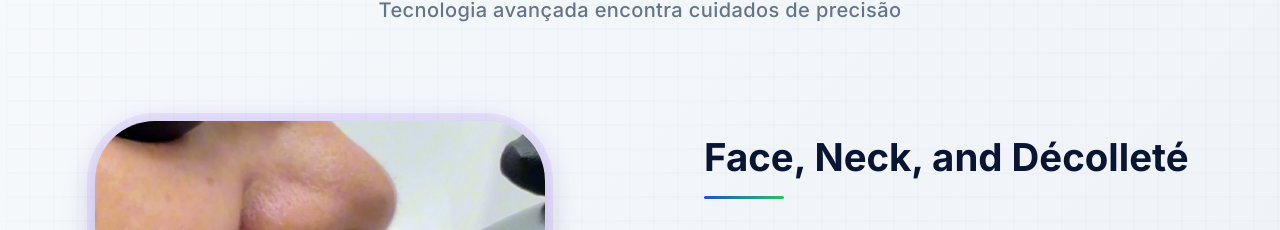
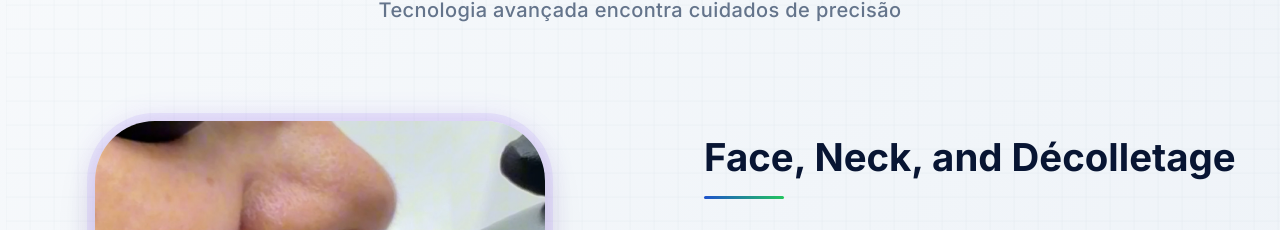
Before and after one commit to Webtech87/LazerCO2, a React (Vite) app in the folder client/: page / in a window 1280 px wide. Shown: the part 3177-3407 px from the top of the page. Built offline with nearby package versions, Linux system fonts and the light colour scheme.

Commit message:
[UPDATE] Change cursor from pointer to default and correct décolleté to décolletage

```diff
--- a/client/public/locales/en/translation.json
+++ b/client/public/locales/en/translation.json
@@ -64,7 +64,7 @@
   },
   "key_areas": {
     "title": "CO₂ Laser Precisely Applied to Key Areas",
-    "subtitle": "Face, Neck, and Décolleté",
+    "subtitle": "Face, Neck, and Décolletage",
     "lt_title": "Ideal for improving",
     "lt": [
       "Skin texture and firmness",
--- a/client/src/components/KeyAreas/KeyAreas.css
+++ b/client/src/components/KeyAreas/KeyAreas.css
@@ -279,7 +279,7 @@
     padding: 1.25rem 0;
     border-bottom: 1px solid rgba(226, 232, 240, 0.5);
     position: relative;
-    cursor: pointer;
+    cursor: default;
     opacity: 0;
     transform: translateX(-30px);
     animation: slideInLeft 0.6s ease-out forwards;
```
